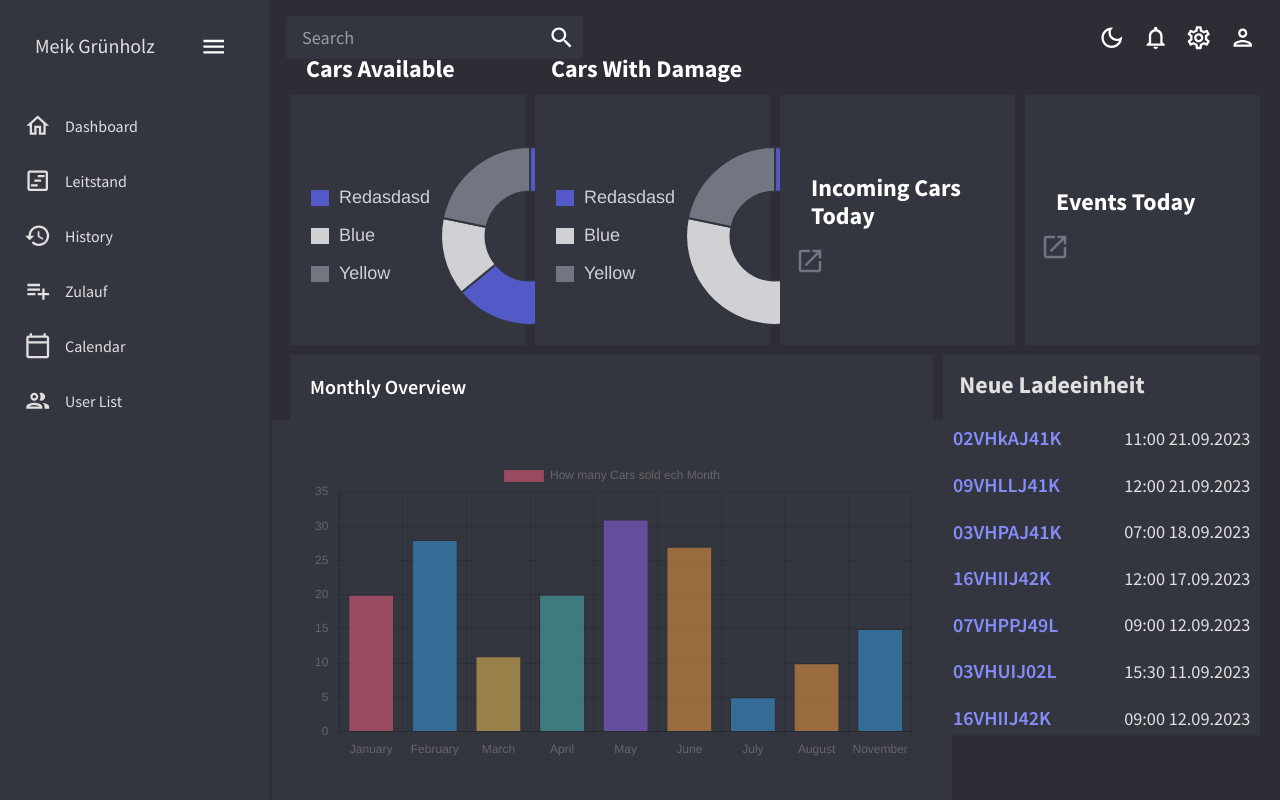
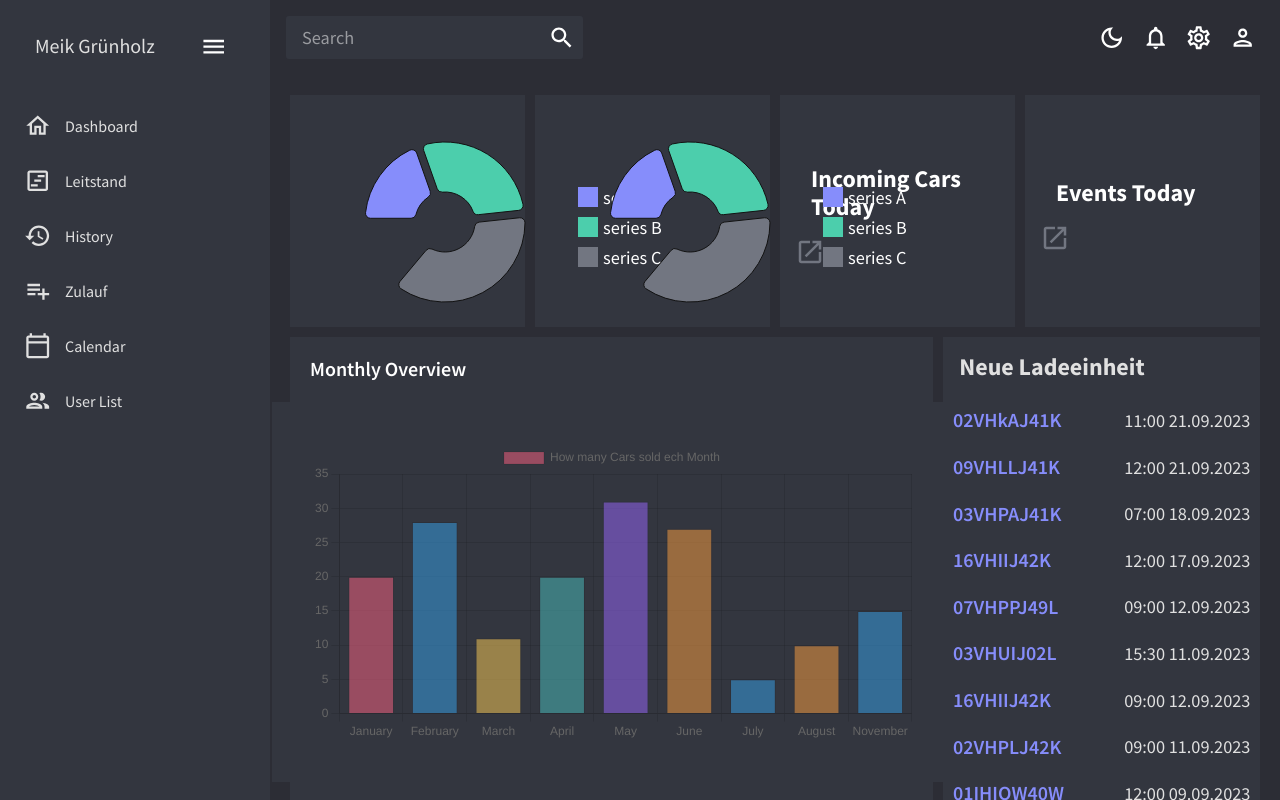
Before and after one commit to crowtek/Data-Visualization-Tool, a React (Create React App) app: page / in a window 1280 px wide. Built offline with nearby package versions, Linux system fonts and the light colour scheme.

Commit message:
Dashboard Grid angepasst

```diff
--- a/package.json
+++ b/package.json
@@ -13,6 +13,7 @@
     "@fullcalendar/timegrid": "^6.1.9",
     "@mui/icons-material": "^5.14.11",
     "@mui/material": "^5.14.11",
+    "@mui/x-charts": "^6.0.0-alpha.16",
     "@mui/x-data-grid": "^6.15.0",
     "@reduxjs/toolkit": "^1.9.6",
     "@testing-library/jest-dom": "^6.1.3",
--- a/src/components/StatBox.jsx
+++ b/src/components/StatBox.jsx
@@ -4,7 +4,9 @@ import OpenInNewIcon from '@mui/icons-material/OpenInNew';
 import { Link } from 'react-router-dom';
 import { useContext } from "react";
 import { NavigationContext } from "../App";
-import PieChart from "./PieChart";
+import { PieChart } from '@mui/x-charts/PieChart';
+
+
 
 const StatBox = ({ title, subtitle, icon, progress, increase, link }) => {
   const theme = useTheme();
@@ -19,14 +21,34 @@ const StatBox = ({ title, subtitle, icon, progress, increase, link }) => {
     <Box width="100%" m="0 15px">
       <Box>
         <Box p={2}>
-          <Typography variant="h3" fontWeight="bold" style={progress ? { marginBottom: "-200px" } : null}>
+          <Typography variant="h3" fontWeight="bold">
             {title}
           </Typography>
         </Box>
 
         {progress &&
           <Box>
-            <PieChart progress={progress} />
+            <PieChart
+              series={[
+                {
+                  data: [
+                    { id: 0,color: colors.blueAccent[400], value: 10, label: 'series A' },
+                    { id: 1,color: colors.greenAccent[500], value: 15, label: 'series B' },
+                    { id: 2,color: colors.primary[300], value: 20, label: 'series C' },
+                  ],
+                  innerRadius: 30,
+                  outerRadius: 80,
+                  paddingAngle: 5,
+                  cornerRadius: 5,
+                  startAngle: -90,
+                  endAngle: 220,
+                  cx: 150,
+                  cy: 90,
+                },
+              ]}
+              width={400}
+              height={200}
+            />
           </Box>
         }
         {link &&
--- a/src/scenes/Dashboard/components/CarDamaged.jsx
+++ b/src/scenes/Dashboard/components/CarDamaged.jsx
@@ -15,9 +15,8 @@ const CountDamageCar = ({vehicleData}) => {
 
 
     return (
-        <Box gridColumn="span 3" gridRow="span 2" sx={{display:"flex", alignItems:"center", justifyContent:"center"}} backgroundColor={colors.primary[400]}>
+        <Box gridColumn="span 3" sx={{display:"flex", alignItems:"center", justifyContent:"center"}} backgroundColor={colors.primary[400]}>
             <StatBox
-                title="Cars With Damage"
                 subtitle={damagedCars.length + " Cars" }
                 progress={progress}
                 increase={percentage+"%"}
--- a/src/scenes/Dashboard/components/CarToday.jsx
+++ b/src/scenes/Dashboard/components/CarToday.jsx
@@ -8,7 +8,7 @@ const IncomingCarsCount = () => {
     const colors = tokens(theme.palette.mode);
 
     return (
-        <Box gridColumn="span 3" gridRow="span 2"  sx={{display:"flex", alignItems:"center", justifyContent:"center"}} backgroundColor={colors.primary[400]}>
+        <Box gridColumn="span 3"  sx={{display:"flex", alignItems:"center", justifyContent:"center"}} backgroundColor={colors.primary[400]}>
             <StatBox
                 title="Incoming Cars Today"
                 subtitle= {"14 Cars"}
--- a/src/scenes/Dashboard/components/CarTotal.jsx
+++ b/src/scenes/Dashboard/components/CarTotal.jsx
@@ -21,9 +21,8 @@ const CarCount = ({ vehicleData }) => {
     }, [Cars, vehicleData]);
 
     return (
-        <Box gridColumn="span 3" gridRow="span 2" sx={{ display: "flex", alignItems: "center", justifyContent: "center" }} backgroundColor={colors.primary[400]}>
+        <Box gridColumn="span 3" sx={{ display: "flex", alignItems: "center", justifyContent: "center" }} backgroundColor={colors.primary[400]}>
             <StatBox
-                title="Cars Available"
                 subtitle={Cars.length + " Cars"}
                 progress={progress}
                 increase={percentage + " %"}
--- a/src/scenes/Dashboard/components/EventToday.jsx
+++ b/src/scenes/Dashboard/components/EventToday.jsx
@@ -15,7 +15,7 @@ const CountEventsToday = () => {
     },[currentDate])
 
     return (
-        <Box gridColumn="span 3" gridRow="span 2"sx={{display:"flex", alignItems:"center", justifyContent:"center"}} backgroundColor={colors.primary[400]}>
+        <Box gridColumn="span 3"sx={{display:"flex", alignItems:"center", justifyContent:"center"}} backgroundColor={colors.primary[400]}>
             <StatBox
                 title="Events Today"
                 subtitle= {todayEvents.length + " Events"}
--- a/src/scenes/Dashboard/index.jsx
+++ b/src/scenes/Dashboard/index.jsx
@@ -14,18 +14,13 @@ const Dashboard = () => {
   const isScreenSmall = useMediaQuery(theme.breakpoints.down("xl"));
   const isScreenLg = useMediaQuery(theme.breakpoints.down("lg"));
 
-  let gridAutoRows = "160px";
+  let gridAutoRows = "repeat(3, 1fr)";
 
-  if (isScreenLg) {
-    gridAutoRows = "120px";
-  } else if (isScreenSmall) {
-    gridAutoRows = "130px";
-  }
   return (
     <Box m="20px">
 
       <Box display="grid" gridTemplateColumns="repeat(12, 1fr)"
-        gridAutoRows={gridAutoRows}
+        gridAutoRows="repeat(3, 1fr)"
         gap={isScreenLg ? "10px":"20px"}
         >
         <CarTotal vehicleData={mockDataVehicles} />
```
Also changed, not shown: 1 other file (tests, documents, lock files or other folders).
